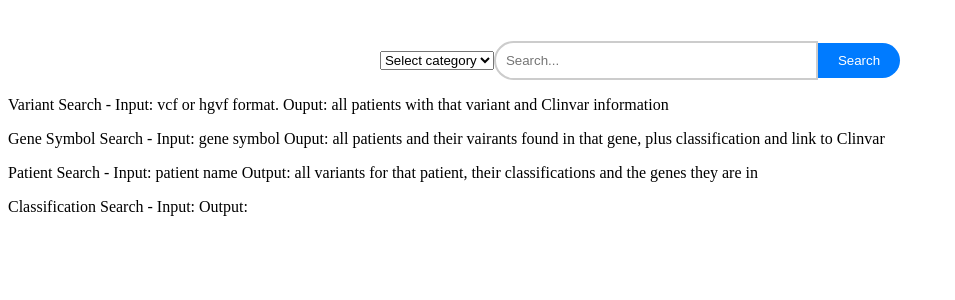
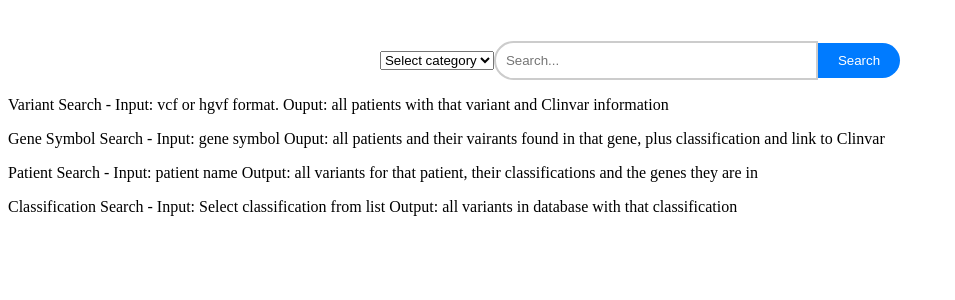
Before and after one commit to JellyEllie/parkinson-annotator, a Flask app: page / in a window 1280 px wide. Shown: the part 239-539 px from the top of the page, without its empty margins (0-955 px from the left). Run offline with Flask 3, Linux system fonts and the light colour scheme.

Commit message:
updateded interface and search to match. See https://github.com/JellyEllie/parkinson-annotator/issues/63

```diff
--- a/src/parkinsons_annotator/templates/interface_package.html
+++ b/src/parkinsons_annotator/templates/interface_package.html
@@ -105,7 +105,7 @@
   <p>Variant Search - Input: vcf or hgvf format. Ouput: all patients with that variant and Clinvar information</p>
   <p>Gene Symbol Search - Input: gene symbol Ouput: all patients and their vairants found in that gene, plus classification and link to Clinvar</p>
   <p>Patient Search - Input: patient name Output: all variants for that patient, their classifications and the genes they are in</p>
-  <p>Classification Search - Input:  Output:</p>
+  <p>Classification Search - Input: Select classification from list Output: all variants in database with that classification</p>
 
   <script>
     // Graceful shutdown
```
